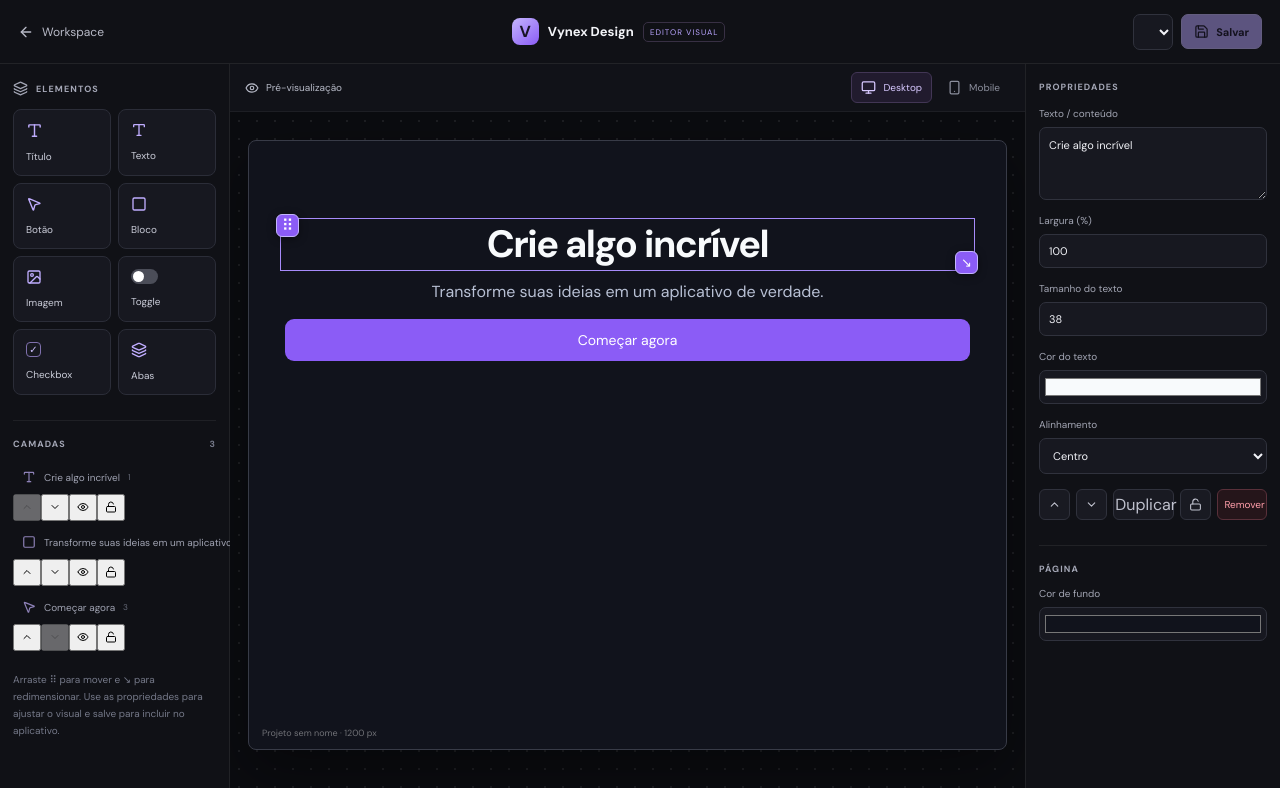
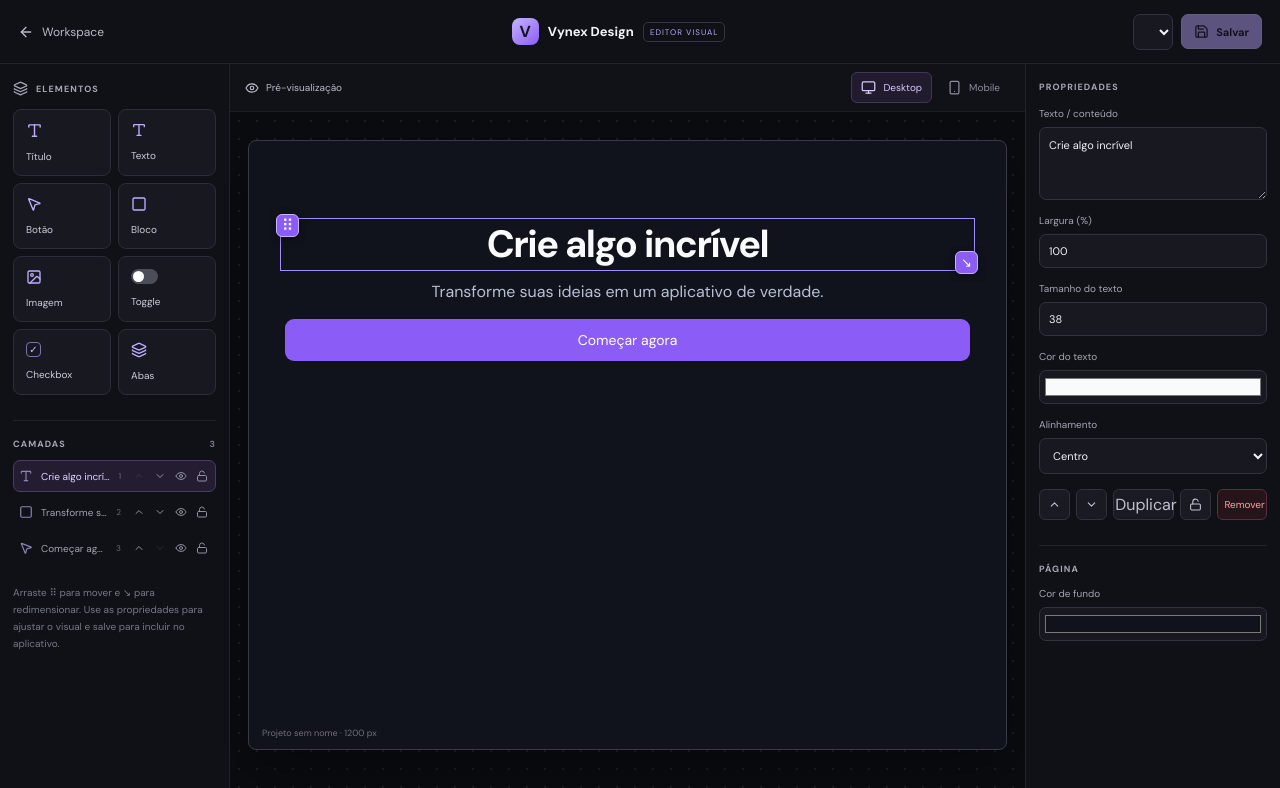
Before and after one commit to felpz566/Vynex, a Next.js app: page /projects/design in a window 1280 px wide. Shown: the top 788 px of the page. Built offline with nearby package versions, Linux system fonts and the light colour scheme.

Commit message:
Style snapping guides and layer management controls

```diff
--- a/app/projects/design/design.css
+++ b/app/projects/design/design.css
@@ -11,3 +11,23 @@
 .design-resize-handle{right:-8px;bottom:-8px;cursor:nwse-resize;font-size:13px}
 .design-canvas-element.selected>*:not(.design-drag-handle):not(.design-resize-handle){outline-offset:2px}
 @media(max-width:650px){.design-drag-handle,.design-resize-handle{width:25px;height:25px}}
+
+
+/* Layer controls and canvas snapping guides */
+.design-layer-row{display:flex;align-items:center;gap:3px;min-width:0;border:1px solid transparent;border-radius:7px}
+.design-layer-row.selected{border-color:#4a3b65;background:#241d32}
+.design-layer-row.hidden-layer{opacity:.58}
+.design-layer-row .design-layer{flex:1;min-width:0;padding:8px 5px;border:0;background:transparent}
+.design-layer-row.selected .design-layer{color:#e0d6ff}
+.design-layer-tools{display:flex;align-items:center;gap:1px;padding-right:3px}
+.design-layer-tools button{display:grid;place-items:center;width:20px;height:23px;padding:0;border:0;border-radius:4px;background:transparent;color:#8e91a0}
+.design-layer-tools button:hover:not(:disabled){background:#393046;color:#ded2ff}
+.design-layer-tools button:disabled{opacity:.2}
+.design-canvas-inner{position:relative}
+.design-snap-guide{position:absolute;z-index:4;pointer-events:none;border-color:#a78bfa;border-style:dashed;opacity:.95}
+.design-snap-guide.vertical{top:-70px;bottom:-45px;left:50%;border-left-width:1px}
+.design-snap-guide.horizontal{left:-36px;right:-36px;top:0;border-top-width:1px}
+.design-canvas.mobile .design-snap-guide.horizontal{left:-22px;right:-22px}
+.design-property-actions button{cursor:pointer}
+.design-property-actions button:disabled{opacity:.35;cursor:not-allowed}
+@media(max-width:650px){.design-layer-row .design-layer{padding:7px 3px}.design-layer-tools button{width:19px}.design-snap-guide.vertical{top:-55px;bottom:-40px}}
```
